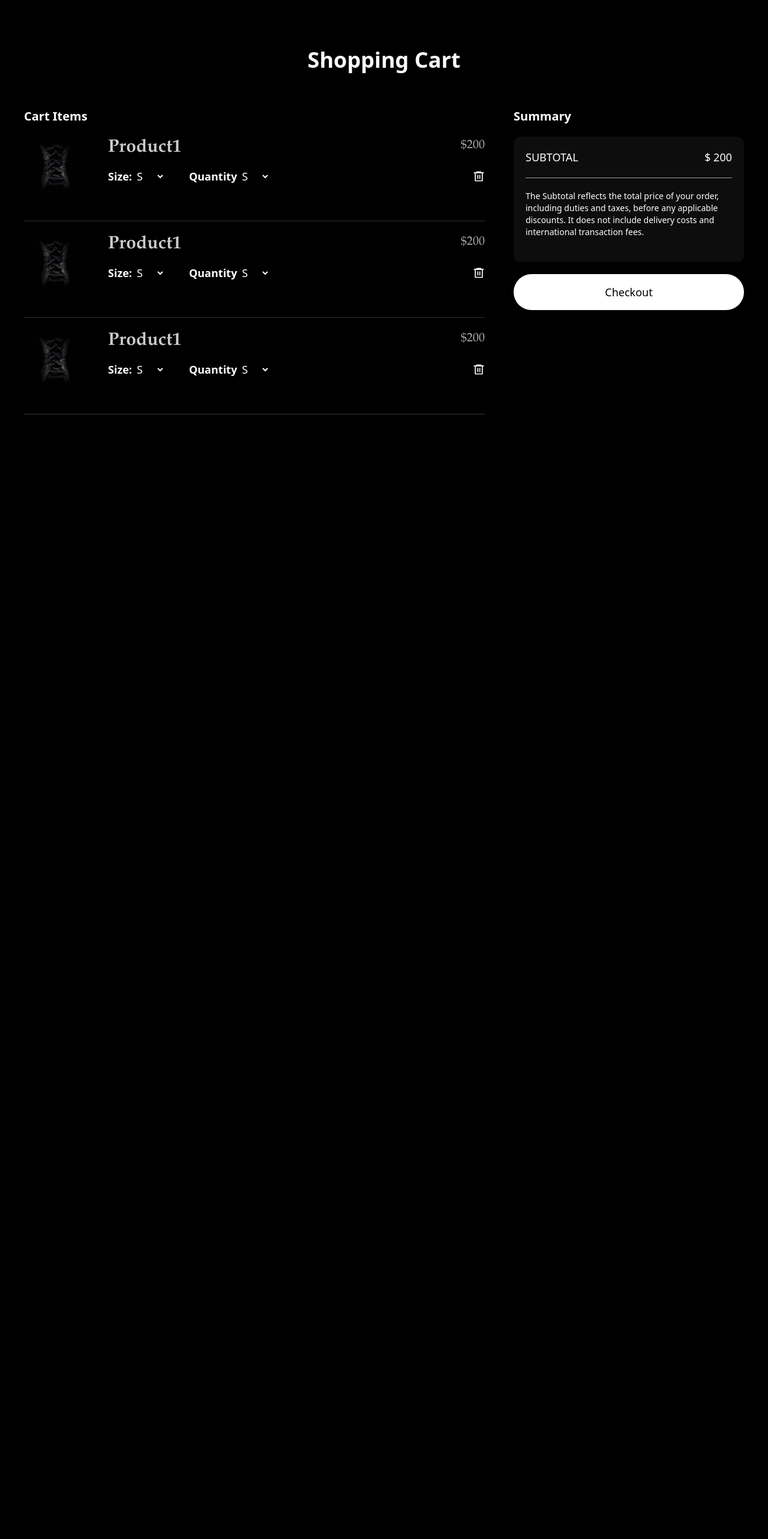
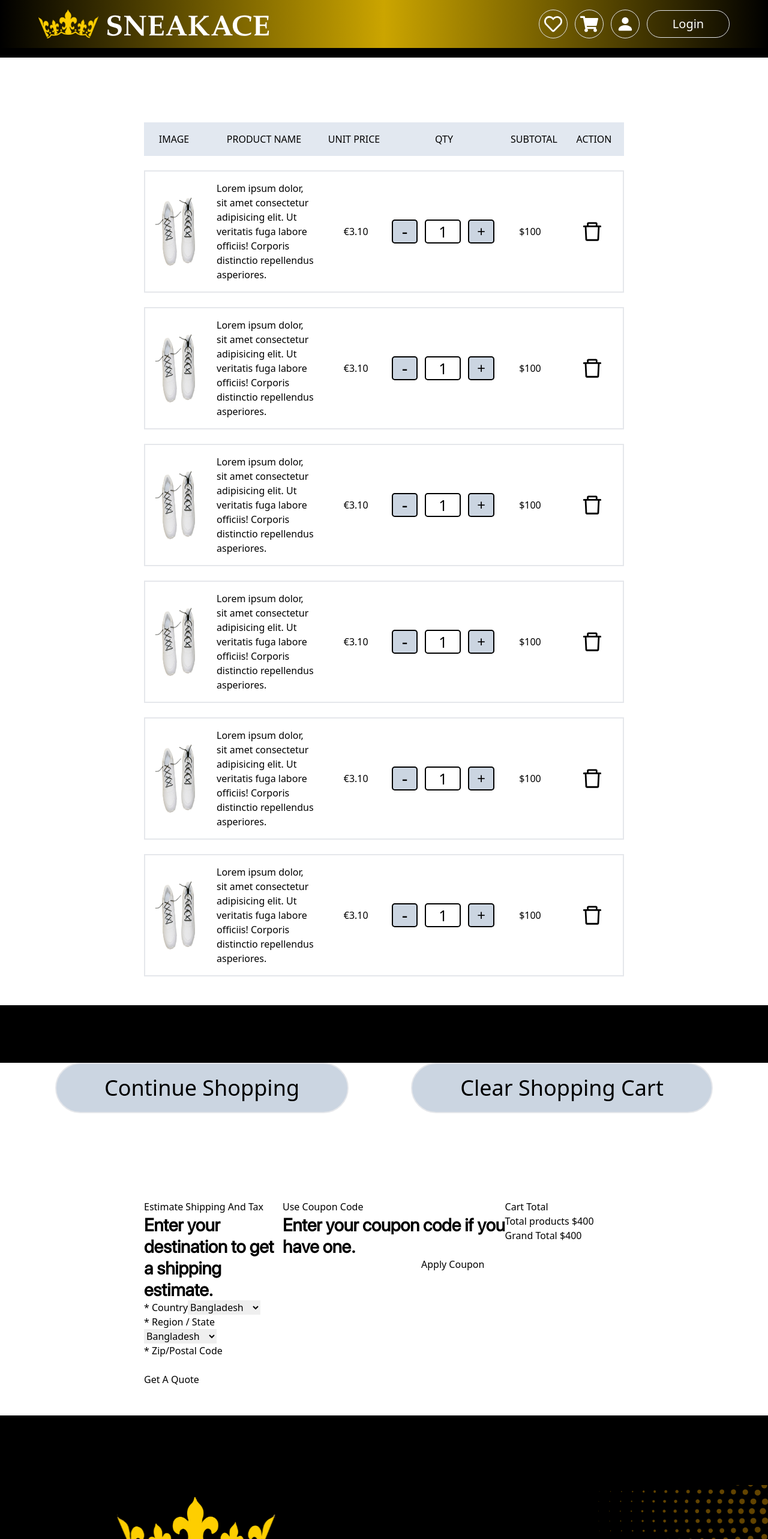
Before and after one commit to AnshuPathak-88825/sneakace, a Next.js app: page /cart in a window 1280 px wide. Shown: the top 2566 px of the page at 60% size. Before the commit the page ends 811 px from the top, so only its background shows below. Built offline with nearby package versions, Linux system fonts and the light colour scheme; a web font is replaced by a local one.

Commit message:
added cartpage

```diff
--- a/components/Layout.jsx
+++ b/components/Layout.jsx
@@ -38,9 +38,9 @@ const Layout = ({ children, title_tag }) => {
 
       {(isHome || isAdmin || isLogin || isProducts || isCart || isWishlist || isMyAccount || isRegister || isProductDetails) && (
         <div className="flex flex-col min-h-screen">
-          {(isHome || isWishlist) && <Navbar />}
+          {(isHome || isWishlist || isCart) && <Navbar />}
           <main className="flex-grow">{children}</main>
-          {(isHome || isWishlist) && <Footer />}
+          {(isHome || isWishlist || isCart) && <Footer />}
         </div>
       )}
     </>
--- a/package.json
+++ b/package.json
@@ -25,6 +25,7 @@
     "react-image-gallery": "^1.3.0",
     "react-rater": "^6.0.5",
     "react-responsive-carousel": "^3.2.23",
+    "react-router-dom": "^6.21.0",
     "react-scroll": "^1.9.0",
     "scroll-carousel-react": "^1.0.0",
     "tailwind-scrollbar-hide": "^1.1.7"
--- a/pages/cart/index.jsx
+++ b/pages/cart/index.jsx
@@ -1,51 +1,225 @@
+// import React from "react";
+// import Image from "next/image";
+// import Link from "next/link";
+// import Wrapper from "../../components/Wrapper";
+// import CartItem from "../../components/CartItem";
+// const Cart = () => {
+//   return (
+//     <div className="w-full md:py-20">
+//       <Wrapper>
+//         <div className="text-center max-w-[800px] mx-auto mt-8 md:mt-0">
+//           <div className="text-3xl md:text-4xl mb-5 font-semibold leading-tight">
+//             Shopping Cart
+//           </div>
+//         </div>
+
+//         <div className="flex flex-col lg:flex-row gap-12 py-10">
+//           {/* Cart Items */}
+//           <div className="flex-[2]">
+//             <div className="text-xl font-bold">Cart Items</div>
+//             <CartItem />
+//             <CartItem />
+//             <CartItem />
+//           </div>
+//           {/* Cart Summary */}
+//           <div className="flex-[1]">
+//             <div className="text-xl font-bold">Summary</div>
+//             <div className="p-5 my-5 bg-primary/[0.05] rounded-xl">
+//               <div className="flex justify-between">
+//                 <div className="uppercase text-md md:text-lg font-medium text-primary">
+//                   Subtotal
+//                 </div>
+//                 <div className="text-md md:text-lg font-medium text-primary">
+//                   $ 200
+//                 </div>
+//               </div>
+
+//               <div className="text-sm md:text-md py-5 border-t border-t-primary/60 mt-5">
+//                 The Subtotal reflects the total price of your order, including
+//                 duties and taxes, before any applicable discounts. It does not
+//                 include delivery costs and international transaction fees.
+//               </div>
+//             </div>
+
+//             <button className="w-full py-4 rounded-full bg-primary text-background text-lg font-medium transition-transform active:scale-95 mb-3 hover:opacity-75">Checkout</button>
+//           </div>
+//         </div>
+//       </Wrapper>
+//     </div>
+//   );
+// };
+
+// export default Cart;
+
+import { Link } from "react-router-dom";
 import React from "react";
 import Image from "next/image";
-import Link from "next/link";
-import Wrapper from "../../components/Wrapper";
-import CartItem from "../../components/CartItem";
+import { AiOutlineDelete } from "react-icons/ai"; // This is the dustbin icon
+
+import img from "../../public/assets/images/shoe2.jpg";
 const Cart = () => {
+  const iconStyle = {
+    cursor: "pointer",
+    color: "black",
+  };
   return (
-    <div className="w-full md:py-20">
-      <Wrapper>
-        <div className="text-center max-w-[800px] mx-auto mt-8 md:mt-0">
-          <div className="text-3xl md:text-4xl mb-5 font-semibold leading-tight">
-            Shopping Cart
+    <>
+      <div className="text-black bg-white w-full h-auto my-24 lg:px-48  flex justify-center">
+        <div className="px-12 py-12 bg-white w-full flex flex-col">
+          <div className="text-3xl text-white">Your Added items</div>
+          <div className="flex flex-row mt-6 w-full bg-slate-200	 ">
+            <div className="w-1/6 flex py-4 justify-center  ">IMAGE</div>
+            <div className="w-1/3 flex py-4 justify-center ">PRODUCT NAME</div>
+            <div className="w-1/6 flex py-4 justify-center ">UNIT PRICE</div>
+            <div className="w-1/3 flex py-4 justify-center ">QTY</div>
+
+            <div className="w-1/6 flex py-4 justify-center ">SUBTOTAL</div>
+            <div className="w-1/6 flex py-4 justify-center ">ACTION</div>
+          </div>
+          {[1, 2, 3, 4, 5, 6].map((index) => {
+            return (
+              <div key={index} className=" border-2 flex flex-row mt-6 bg-white w-full">
+                <div className="w-1/6 flex p-4 justify-center  ">
+                  <Image
+                    src={img}
+                    alt={"Not found"}
+                    className="w-full rounded-2xl  inline-block  cursor-pointer "
+                  />
+                </div>
+                <div className="w-1/3 flex p-4 items-center justify-center ">
+                  Lorem ipsum dolor, sit amet consectetur adipisicing elit. Ut
+                  veritatis fuga labore officiis! Corporis distinctio
+                  repellendus asperiores.
+                </div>
+                <div className="w-1/6 flex p-4 items-center justify-center">
+                  €3.10
+                </div>
+                <div className="w-1/3 flex py-4 justify-center items-center ">
+                  <div className="w-auto flex items-center p-2 rounded-[5px] ">
+                    <button className=" w-[50px] h-[40px] bg-slate-300  border-2 border-black text-3xl rounded-[5px] ">
+                      -
+                    </button>
+                    <input
+                      className=" w-2/5 border-2 m-3 h-10 border-black rounded-[5px]"
+                      type="text"
+                      value={1}
+                      readOnly
+                      style={{ textAlign: "center", fontSize: "25px" }}
+                    />
+                    <button className="w-[50px] h-[40px] bg-slate-300  border-2 border-black text-2xl rounded-[5px]">
+                      +
+                    </button>
+                  </div>
+                </div>
+                <div className="w-1/6 flex p-4 items-center justify-center">
+                  $100
+                </div>
+                <div className="w-1/6 flex p-4 items-center justify-center">
+                  <AiOutlineDelete size={40} style={iconStyle} />
+                </div>
+              </div>
+            );
+          })}
+        </div>
+      </div>
+
+      <div className="bg-white text-black h-auto">
+        <div className="flex justify-between justify-around m-10 bg-white">
+          <div className="w-auto border-2 rounded-[50px] bg-slate-300">
+            <button className="text-4xl  px-20 py-5">Continue Shopping</button>
+          </div>
+          <div className="w-auto border-2 rounded-[50px] bg-slate-300">
+            <button className="text-4xl px-20 py-5">Clear Shopping Cart</button>
           </div>
         </div>
 
-        <div className="flex flex-col lg:flex-row gap-12 py-10">
-          {/* Cart Items */}
-          <div className="flex-[2]">
-            <div className="text-xl font-bold">Cart Items</div>
-            <CartItem />
-            <CartItem />
-            <CartItem />
-          </div>
-          {/* Cart Summary */}
-          <div className="flex-[1]">
-            <div className="text-xl font-bold">Summary</div>
-            <div className="p-5 my-5 bg-primary/[0.05] rounded-xl">
-              <div className="flex justify-between">
-                <div className="uppercase text-md md:text-lg font-medium text-primary">
-                  Subtotal
-                </div>
-                <div className="text-md md:text-lg font-medium text-primary">
-                  $ 200
+
+        <div className="w-full h-auto my-24 lg:px-48  flex justify-center">
+        <div className="px-12 py-12 bg-white w-full flex flex-row  justify-around">
+          <div className="w-1/3">
+            <div className="cart-tax">
+              <div className="title-wrap">
+                <h4 className="cart-bottom-title section-bg-gray">
+                  Estimate Shipping And Tax
+                </h4>
+              </div>
+              <div className="tax-wrapper">
+                <p>Enter your destination to get a shipping estimate.</p>
+                <div className="tax-select-wrapper">
+                  <div className="tax-select">
+                    <label>* Country</label>
+                    <select className="email s-email s-wid">
+                      <option>Bangladesh</option>
+                      <option>Albania</option>
+                      <option>Åland Islands</option>
+                      <option>Afghanistan</option>
+                      <option>Belgium</option>
+                    </select>
+                  </div>
+                  <div className="tax-select">
+                    <label>* Region / State</label>
+                    <select className="email s-email s-wid">
+                      <option>Bangladesh</option>
+                      <option>Albania</option>
+                      <option>Åland Islands</option>
+                      <option>Afghanistan</option>
+                      <option>Belgium</option>
+                    </select>
+                  </div>
+                  <div className="tax-select">
+                    <label>* Zip/Postal Code</label>
+                    <input type="text" />
+                  </div>
+                  <button className="cart-btn-2" type="submit">
+                    Get A Quote
+                  </button>
                 </div>
               </div>
+            </div>
+          </div>
 
-              <div className="text-sm md:text-md py-5 border-t border-t-primary/60 mt-5">
-                The Subtotal reflects the total price of your order, including
-                duties and taxes, before any applicable discounts. It does not
-                include delivery costs and international transaction fees.
+          <div className="">
+            <div className="discount-code-wrapper">
+              <div className="title-wrap">
+                <h4 className="cart-bottom-title section-bg-gray">
+                  Use Coupon Code
+                </h4>
+              </div>
+              <div className="discount-code">
+                <p>Enter your coupon code if you have one.</p>
+                <form>
+                  <input type="text" required name="name" />
+                  <button className="cart-btn-2" type="submit">
+                    Apply Coupon
+                  </button>
+                </form>
               </div>
             </div>
+          </div>
 
-            <button className="w-full py-4 rounded-full bg-primary text-background text-lg font-medium transition-transform active:scale-95 mb-3 hover:opacity-75">Checkout</button>
+          <div className="w-1/3">
+            <div className="grand-totall">
+              <div className="title-wrap">
+                <h4 className="cart-bottom-title section-bg-gary-cart">
+                  Cart Total
+                </h4>
+              </div>
+              <h5>
+                Total products <span>$400</span>
+              </h5>
+
+              <h4 className="grand-totall-title">
+                Grand Total <span>$400</span>
+              </h4>
+              {/* <Link href="/wishlist">
+                        Proceed to Checkout
+                      </Link> */}
+            </div>
           </div>
         </div>
-      </Wrapper>
-    </div>
+        </div>
+      </div>
+    </>
   );
 };
 
--- a/pages/wishlist/index.jsx
+++ b/pages/wishlist/index.jsx
@@ -1,7 +1,13 @@
 import React from "react";
 import Image from "next/image";
+import { AiOutlineDelete } from "react-icons/ai"; // This is the dustbin icon
+
 import img from "../../public/assets/images/shoe2.jpg"
 const Wishlist = () => {
+    const iconStyle = {
+        cursor: "pointer",
+        color: "black",
+      };
   return <div className="text-black bg-white w-full h-auto my-24 lg:px-48  flex justify-center">
     <div className="px-12 py-12 bg-white w-full flex flex-col">
         <div className="text-3xl text-white">
@@ -29,7 +35,9 @@ const Wishlist = () => {
                 <div className="w-1/6 flex p-4 items-center justify-center">
                     €3.10€2.79</div>
                 <div className="w-1/6 flex p-4 items-center justify-center">ADD TO CART</div>
-                <div className="w-1/6 flex p-4 items-center justify-center">ACTION</div>
+                <div className="w-1/6 flex p-4 items-center justify-center">
+                <AiOutlineDelete size={40} style={iconStyle} />
+                </div>
             </div>)
             })
         }
--- a/sections/Navbar.jsx
+++ b/sections/Navbar.jsx
@@ -1,12 +1,14 @@
 import React, { useState } from "react";
 import Image from "next/image";
 import { useEffect } from "react";
+import {FaRegHeart,FaShoppingCart } from "react-icons/fa";
 
 import logo from "../public/assets/images/logo.svg";
 import { AiOutlineClose, AiOutlineMenu } from "react-icons/ai";
 import { BsFillPersonFill } from "react-icons/bs";
 import Link from "next/link";
 const Navbar = () => {
+
   const menuList = [
     { label: "Shop", path: "/shop" },
     { label: "Collection", path: "/collection" },
@@ -35,15 +37,26 @@ const Navbar = () => {
       >
         <div className="w-full bg-gradient-to-r from-background via-secondary/80 to-background h-20 sticky top-0 z-[999]">
           <div className="container mx-auto flex items-center justify-between w-full h-full px-4 lg:px-16">
-
             <Link href="/">
               <div className="flex items-center gap-3 ">
                 <Image src={logo} alt="logo" width={100} height={100} />
-                <h1 className="hidden relative top-2 lg:block font-bold">SNEAKACE</h1>
+                <h1 className="hidden relative top-2 lg:block font-bold">
+                  SNEAKACE
+                </h1>
               </div>
             </Link>
 
             <div className="hidden lg:flex items-center gap-3">
+              <div className="rounded-full   border p-2 cursor-pointer">
+                <Link href="/wishlist">
+                  <FaRegHeart size={30} />
+                </Link>
+              </div>
+              <div className="rounded-full border p-2 cursor-pointer">
+              <Link href="/cart">
+                <FaShoppingCart size={30} />
+                </Link>
+              </div>
               <div className="rounded-full border p-2 cursor-pointer">
                 <BsFillPersonFill size={30} />
               </div>
```
Also changed, not shown: 2 other files (tests, documents, lock files or other folders). Lines whose indentation alone changed are shown as unchanged.
